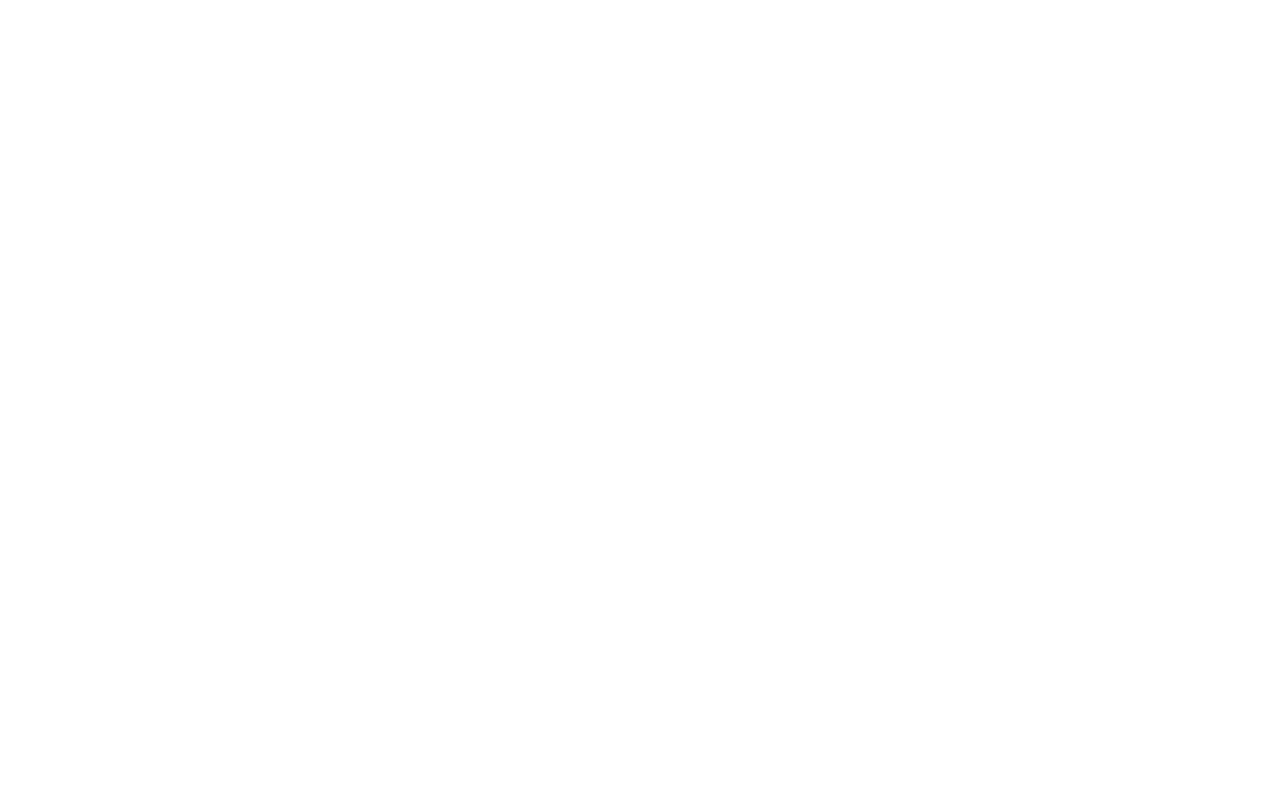
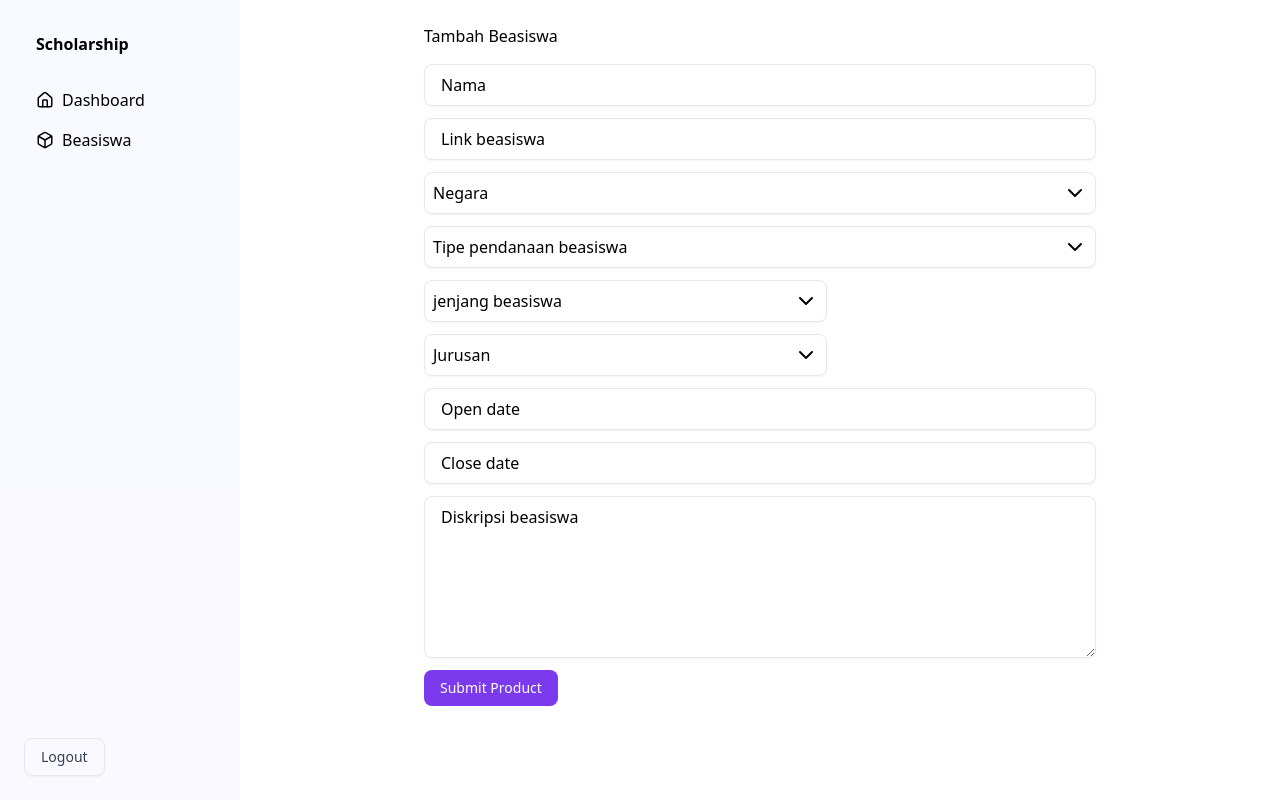
Before and after one commit to udilz/scholaship-fe, a React (Vite) app: page /dashboard/scholarship/tambah in a window 1280 px wide. Before the commit this address had no page. Built offline with nearby package versions, Linux system fonts and the light colour scheme.

Commit message:
add dashboard

```diff
--- a/src/app/routes.tsx
+++ b/src/app/routes.tsx
@@ -1,11 +1,17 @@
 import { BrowserRouter, Routes, Route } from 'react-router-dom';
 import { Propmtpage } from '@/features/prompt-page/components';
+import { Dashboard } from '@/features/dashboard/components';
+import { DashboardBeasiswa } from '@/features/dashboard-beasiswa/components';
+import { FormAddBeasiswa } from '../features/dashboard-beasiswa/components/form.add-beasiswa';
 
 export const AppRouter = () => {
   return (
     <BrowserRouter>
       <Routes>
        <Route path='/prompt' element={<Propmtpage/>}></Route>
+       <Route path='/dashboard' element={<Dashboard/>}></Route>
+       <Route path='/dashboard/scholarship' element={<DashboardBeasiswa/>}></Route>
+       <Route path='/dashboard/scholarship/tambah' element={<FormAddBeasiswa/>}></Route>
       </Routes>
     </BrowserRouter>
   );
--- /dev/null
+++ b/src/features/dashboard-beasiswa/components/form.add-beasiswa.tsx
@@ -0,0 +1,31 @@
+import { LayoutDashboard } from '@/features/dashboard/components/layout';
+import { Input } from '@/components/ui/input';
+import { Textarea } from '@/components/ui/textarea';
+import { Button } from '@/components/ui/button';
+import { Select } from '@/components/ui/select';
+import { countries, jenjangBeasiswa, pendanaanBeasiswa, majorIndonesia } from '../../../data/scholarshipData';
+import React from 'react';
+
+export const FormAddBeasiswa = () => {
+  return (
+    <LayoutDashboard isCentered>
+      <main>
+        <section className="space-y-4">
+          <h3>Tambah Beasiswa</h3>
+          <section className="space-y-3">
+            <Input placeholder="Nama " className='placeholder:text-black' />
+            <Input placeholder="Link beasiswa" className='placeholder:text-black' />
+            <Select caption="Negara" options={countries}></Select>
+            <Select caption="Tipe pendanaan beasiswa" options={pendanaanBeasiswa}></Select>
+            <Select caption="jenjang beasiswa" options={jenjangBeasiswa} className="w-3/5"></Select>
+            <Select caption="Jurusan" options={majorIndonesia} className="w-3/5"></Select>
+            <Input placeholder="Open date" className='placeholder:text-black' />
+            <Input placeholder="Close date" className='placeholder:text-black' />
+            <Textarea placeholder="Diskripsi beasiswa" className='placeholder:text-black' rows={6} />
+            <Button variant="violet">Submit Product</Button>
+          </section>
+        </section>
+      </main>
+    </LayoutDashboard>
+  );
+};
--- /dev/null
+++ b/src/features/dashboard-beasiswa/components/index.tsx
@@ -0,0 +1,20 @@
+import { LayoutDashboard } from "@/features/dashboard/components/layout";
+import { Link } from "react-router-dom";
+import { Button } from "@/components/ui/button";
+
+export const DashboardBeasiswa = () => {
+    return (
+        <LayoutDashboard >
+        <main>
+        <section className="flex items-center justify-between">
+          <div>
+            <h3 className="text-xl">Data beasiswa</h3>
+          </div>
+          <Link to="/dashboard/scholarship/tambah">
+            <Button variant="violet">Tambah Beasiswa</Button>
+          </Link>
+        </section>
+        </main>
+      </LayoutDashboard>
+    )
+}
--- /dev/null
+++ b/src/features/dashboard/components/index.tsx
@@ -0,0 +1,12 @@
+import { LayoutDashboard } from './layout';
+
+export const Dashboard = () => {
+  return (
+    <LayoutDashboard>
+      <section>
+        <h3>Welcome back Admin</h3>
+        <p>Here is your dashboard...</p>
+      </section>
+    </LayoutDashboard>
+  );
+};
--- /dev/null
+++ b/src/features/dashboard/components/layout.menu.tsx
@@ -0,0 +1,24 @@
+import { Link } from 'react-router-dom';
+
+interface MenuProps {
+  label: string;
+  href: string;
+  icon?: React.ReactNode;
+}
+
+export const Menu = ({ label, href, icon }: MenuProps) => {
+  if (!href) {
+    return (
+      <div className="flex items-center gap-2 rounded-lg bg-transparent px-3 py-2 font-medium transition duration-200">
+        {icon}
+        {label}
+      </div>
+    );
+  }
+  return (
+    <Link to={href} className="flex items-center gap-2 rounded-lg bg-transparent px-3 py-2 font-medium transition duration-200 hover:bg-primary-500 hover:text-white">
+      {icon}
+      {label}
+    </Link>
+  );
+};
--- /dev/null
+++ b/src/features/dashboard/components/layout.tsx
@@ -0,0 +1,40 @@
+import { Menu } from './layout.menu';
+import { Home } from 'lucide-react';
+import { Box } from 'lucide-react';
+import { Button } from '@/components/ui/button';
+import React, { ReactNode } from 'react'
+
+interface LayoutProps {
+    isCentered?: boolean;
+    children: ReactNode
+  }
+
+export const LayoutDashboard = (props: LayoutProps) => {
+    return (
+        <div className="flex h-screen">
+          <aside className="flex w-[240px] flex-col justify-between bg-gradient-to-b from-primary-50/50 to-violet-50/50 p-6">
+            <section>
+              <div className="mb-4 px-3 py-2 text-base font-bold">Scholarship</div>
+              <Menu label="Dashboard" href="/dashboard" icon={<Home size={18} />} />
+              <Menu label="Beasiswa" href="/dashboard/scholarship" icon={<Box size={18} />} />
+            </section>
+            <div>
+              <Button variant="outline">Logout</Button>
+            </div>
+          </aside>
+          {props.isCentered ? (
+            <main className="w-[calc(100vw-240px)] p-6 overflow-y-auto">
+              <div className="m-auto max-w-2xl">
+                {props.children}
+              </div>
+            </main>
+          ) : (
+            <main className="w-[calc(100vw-240px)] p-6">
+              <div className="m-auto max-w-6xl">
+                {props.children}
+              </div>
+            </main>
+          )}
+        </div>
+      );
+    };
--- a/src/features/prompt-page/components/form.prompt.tsx
+++ b/src/features/prompt-page/components/form.prompt.tsx
@@ -1,6 +1,6 @@
 import { Button } from '@/components/ui/button';
 import { Select } from '@/components/ui/select';
-import { countries, jenjangBeasiswa, pendanaanBeasiswa, majorIndonesia } from '../data/scholarshipData';
+import { countries, jenjangBeasiswa, pendanaanBeasiswa, majorIndonesia } from '../../../data/scholarshipData';
 import { Card } from './card';
 
 export const PropmtForm = () => {
```
Also changed, not shown: src/data/scholarshipData.ts (renamed from src/features/prompt-page/data/scholarshipData.ts).
